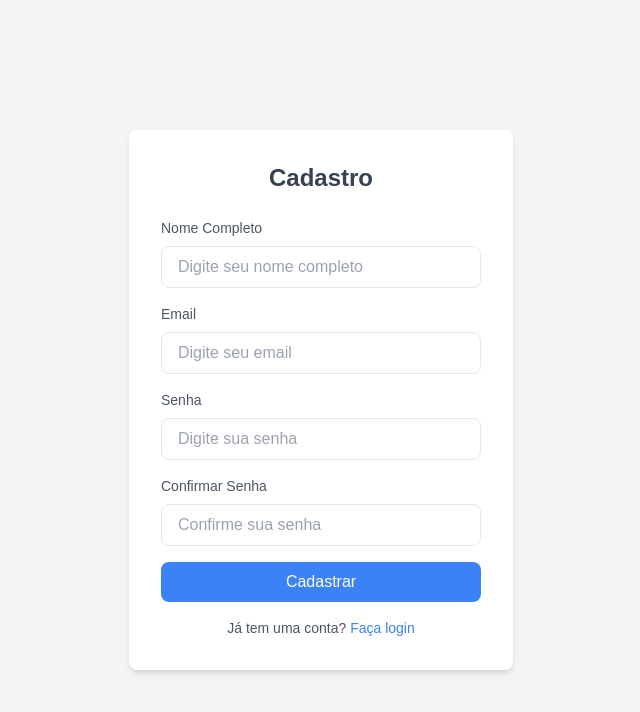
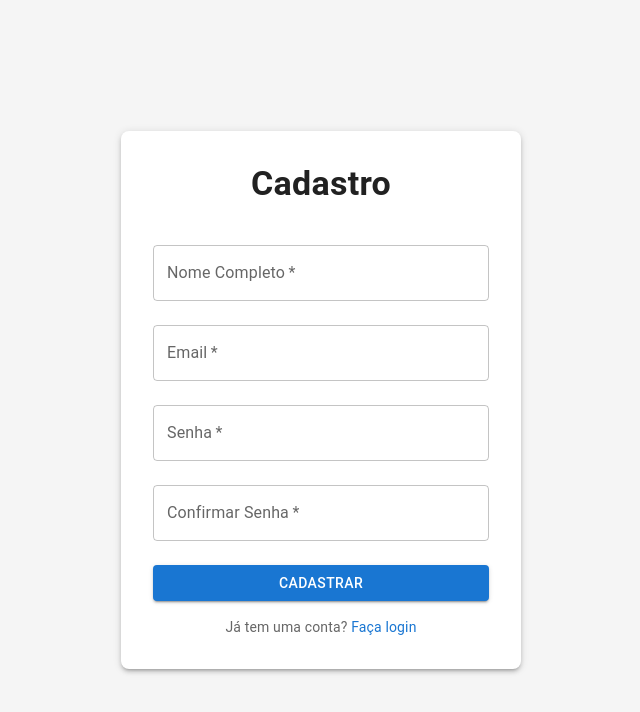
Before and after one commit to viniciusmurara/ToDoFront, a Next.js app: page /auth/register in a window 1280 px wide. Shown: the top 712 px of the page, without its empty margins (319-959 px from the left). Built offline with nearby package versions, Linux system fonts and the light colour scheme.

Commit message:
Trocando as telas de login e register para MUI

```diff
--- a/components/input.tsx
+++ /dev/null
@@ -1,28 +0,0 @@
-import React from "react";
-
-interface InputProps {
-  id: string;
-  type: string;
-  label: string;
-  placeholder: string;
-  required?: boolean;
-}
-
-const Input: React.FC<InputProps> = ({ id, type, label, placeholder, required = false }) => {
-  return (
-    <div className="mb-4">
-      <label htmlFor={id} className="block text-sm font-medium text-gray-600">
-        {label}
-      </label>
-      <input
-        id={id}
-        type={type}
-        placeholder={placeholder}
-        required={required}
-        className="w-full px-4 py-2 mt-2 border rounded-lg focus:outline-none focus:ring-2 focus:ring-blue-400"
-      />
-    </div>
-  );
-};
-
-export default Input;
--- a/pages/auth/login.tsx
+++ b/pages/auth/login.tsx
@@ -1,41 +1,62 @@
 import React from "react";
-import Input from "../../components/input";
+import { Box, Typography, TextField, Button, Link } from "@mui/material";
 
 export default function Login() {
   return (
-    <div className="flex justify-center items-center h-screen bg-gray-100">
-      <div className="bg-white p-8 rounded-lg shadow-md w-full max-w-sm">
-        <h1 className="text-2xl font-bold text-center text-gray-700 mb-6">Login</h1>
+    <Box
+      display="flex"
+      justifyContent="center"
+      alignItems="center"
+      height="100vh"
+      bgcolor="grey.100"
+    >
+      <Box
+        bgcolor="white"
+        p={4}
+        borderRadius={2}
+        boxShadow={3}
+        width="100%"
+        maxWidth="400px"
+      >
+        <Typography variant="h4" fontWeight="bold" textAlign="center" color="text.primary" mb={3}>
+          Login
+        </Typography>
         <form>
-          {/* Utilizando o componente Input */}
-          <Input
+          <TextField
+            fullWidth
             id="email"
             type="email"
             label="Email"
             placeholder="Digite seu email"
+            margin="normal"
             required
           />
-          <Input
+          <TextField
+            fullWidth
             id="password"
             type="password"
             label="Senha"
             placeholder="Digite sua senha"
+            margin="normal"
             required
           />
-          <button
+          <Button
+            fullWidth
+            variant="contained"
+            color="primary"
             type="submit"
-            className="w-full bg-blue-500 text-white py-2 px-4 rounded-lg hover:bg-blue-600 focus:outline-none focus:ring-2 focus:ring-blue-400"
+            sx={{ mt: 2 }}
           >
             Entrar
-          </button>
+          </Button>
         </form>
-        <p className="mt-4 text-sm text-center text-gray-600">
+        <Typography mt={2} textAlign="center" variant="body2" color="text.secondary">
           Não tem uma conta?{" "}
-          <a href="/auth/register" className="text-blue-500 hover:underline">
+          <Link href="/auth/register" color="primary" underline="hover">
             Cadastre-se
-          </a>
-        </p>
-      </div>
-    </div>
+          </Link>
+        </Typography>
+      </Box>
+    </Box>
   );
 }
--- a/pages/auth/register.tsx
+++ b/pages/auth/register.tsx
@@ -1,56 +1,80 @@
 import React from "react";
-import Input from "../../components/input"
+import { Box, Typography, TextField, Button, Link } from "@mui/material";
 
 export default function Register() {
   return (
-    <div className="flex justify-center items-center min-h-screen bg-gray-100">
-      <div className="bg-white p-8 rounded-lg shadow-md w-full max-w-sm">
-        <h1 className="text-2xl font-bold text-center text-gray-700 mb-6">Cadastro</h1>
+    <Box
+      display="flex"
+      justifyContent="center"
+      alignItems="center"
+      height="100vh"
+      bgcolor="grey.100"
+    >
+      <Box
+        bgcolor="white"
+        p={4}
+        borderRadius={2}
+        boxShadow={3}
+        width="100%"
+        maxWidth="400px"
+      >
+        <Typography variant="h4" fontWeight="bold" textAlign="center" color="text.primary" mb={3}>
+          Cadastro
+        </Typography>
         <form>
-          {/* Utilizando o componente Input */}
-          <Input
+          <TextField
+            fullWidth
             id="name"
             type="text"
             label="Nome Completo"
             placeholder="Digite seu nome completo"
+            margin="normal"
             required
           />
-          <Input
+          <TextField
+            fullWidth
             id="email"
             type="email"
             label="Email"
             placeholder="Digite seu email"
+            margin="normal"
             required
           />
-          <Input
+          <TextField
+            fullWidth
             id="password"
             type="password"
             label="Senha"
             placeholder="Digite sua senha"
+            margin="normal"
             required
           />
-          <Input
+          <TextField
+            fullWidth
             id="confirm-password"
             type="password"
             label="Confirmar Senha"
             placeholder="Confirme sua senha"
+            margin="normal"
             required
           />
-
-          <button
+          <Button
+            fullWidth
+            variant="contained"
+            color="primary"
             type="submit"
-            className="w-full bg-blue-500 text-white py-2 px-4 rounded-lg hover:bg-blue-600 focus:outline-none focus:ring-2 focus:ring-blue-400"
+            sx={{ mt: 2 }}
           >
             Cadastrar
-          </button>
+          </Button>
         </form>
-        <p className="mt-4 text-sm text-center text-gray-600">
+        <Typography mt={2} textAlign="center" variant="body2" color="text.secondary">
           Já tem uma conta?{" "}
-          <a href="/auth/login" className="text-blue-500 hover:underline">
+          <Link href="/auth/login" color="primary" underline="hover">
             Faça login
-          </a>
-        </p>
-      </div>
-    </div>
+          </Link>
+        </Typography>
+      </Box>
+    </Box>
   );
 }
```
